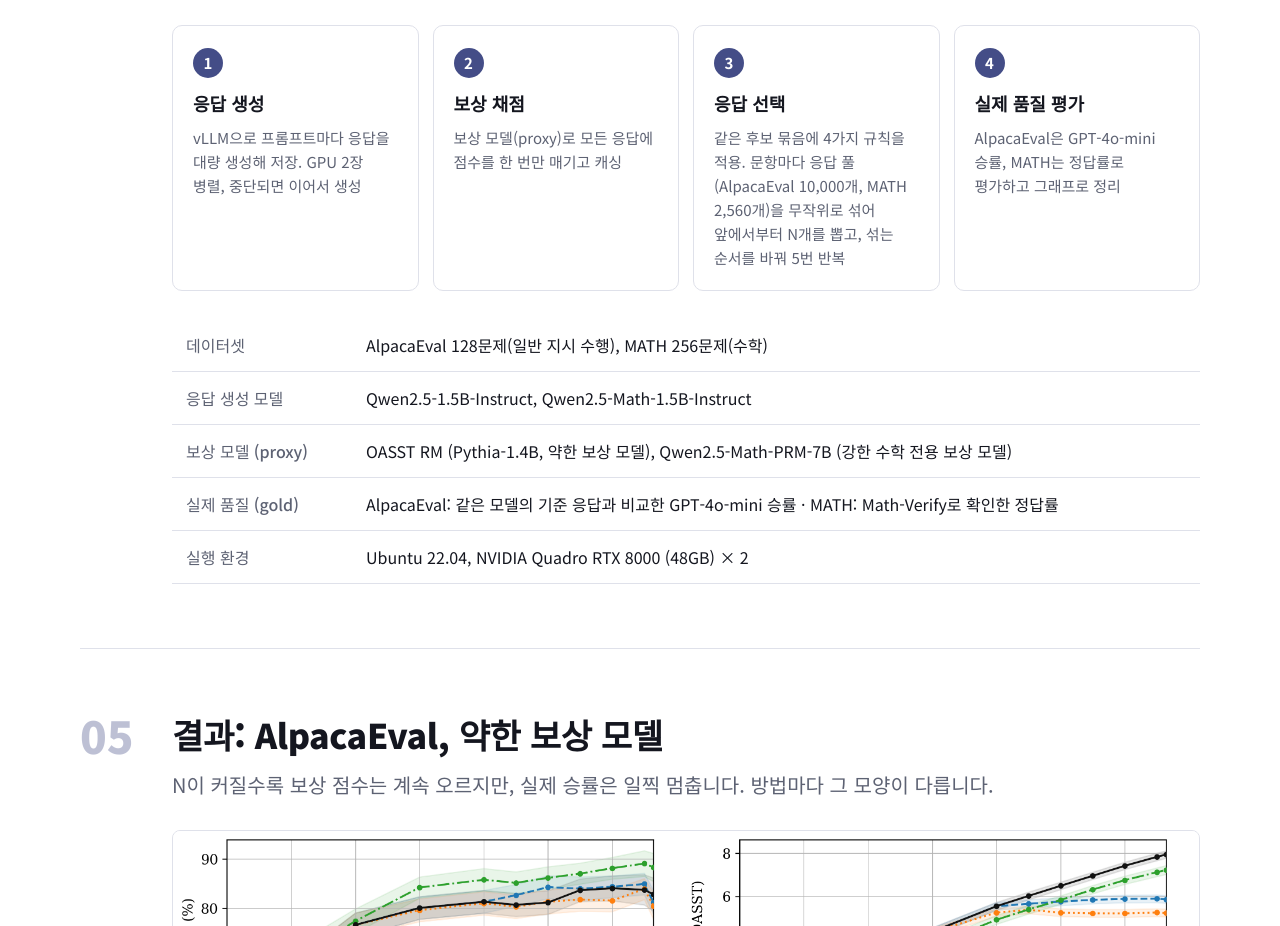
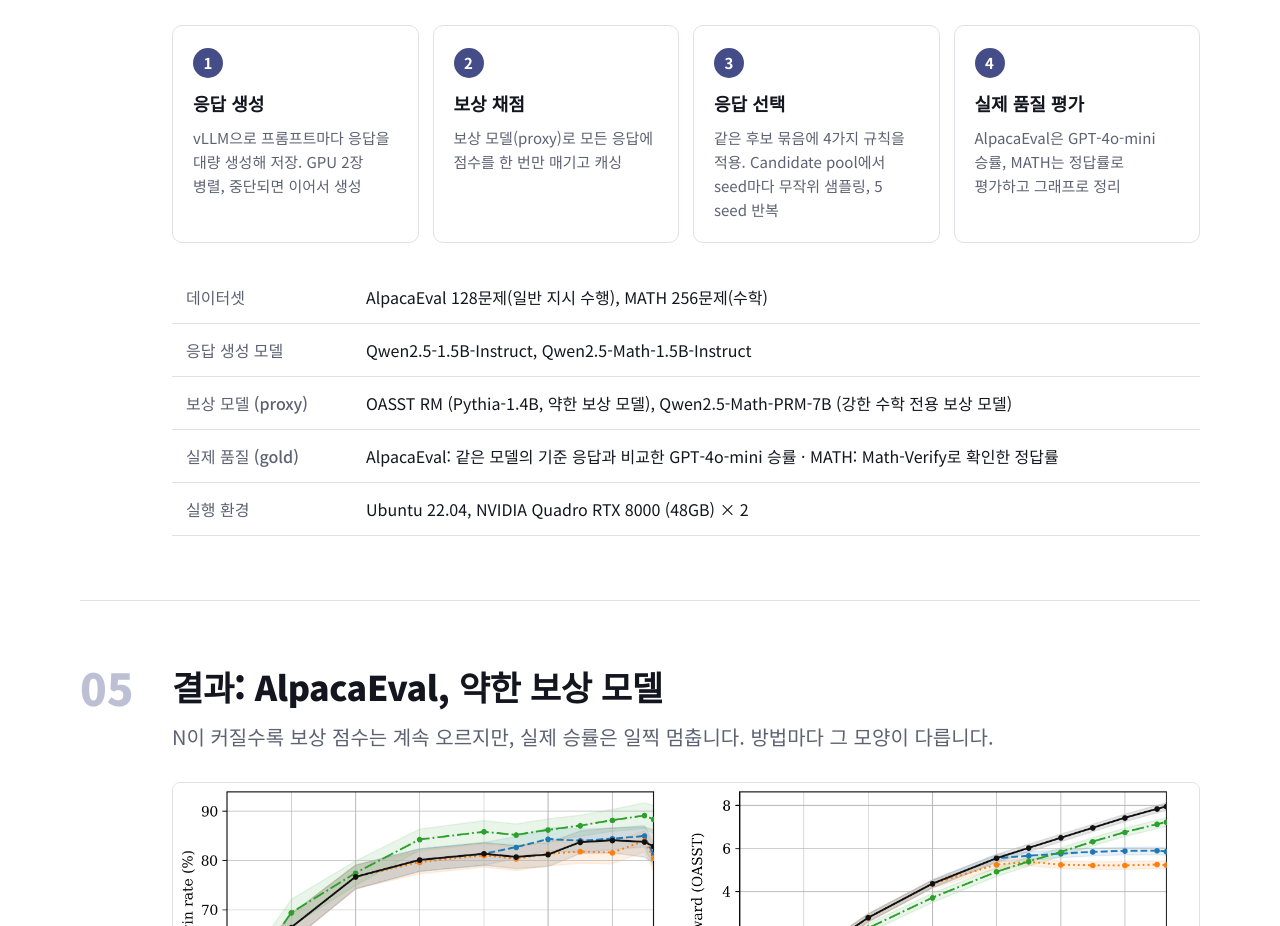
Before and after one commit to changmin-jen/changmin-jen.github.io, a plain HTML site: page capstone.html in a window 1280 px wide. Shown: the part 3349-4275 px from the top of the page. Drawn offline with Linux system fonts and the light colour scheme.

Commit message:
Exhibition page: shorten candidate sampling note
Co-Authored-By: Claude Opus 5.5 <noreply@anthropic.com>
Claude-Session: https://claude.ai/code/session_01RsoNj1QZTnCuFrZ6RFM3K3

```diff
--- a/capstone.html
+++ b/capstone.html
@@ -307,7 +307,7 @@ footer { border-top:1px solid var(--line); padding:28px 0 40px; color:var(--mute
       <div class="pipeline">
         <div class="step"><h3>응답 생성</h3><p>vLLM으로 프롬프트마다 응답을 대량 생성해 저장. GPU 2장 병렬, 중단되면 이어서 생성</p></div>
         <div class="step"><h3>보상 채점</h3><p>보상 모델(proxy)로 모든 응답에 점수를 한 번만 매기고 캐싱</p></div>
-        <div class="step"><h3>응답 선택</h3><p>같은 후보 묶음에 4가지 규칙을 적용. 문항마다 응답 풀(AlpacaEval 10,000개, MATH 2,560개)을 무작위로 섞어 앞에서부터 N개를 뽑고, 섞는 순서를 바꿔 5번 반복</p></div>
+        <div class="step"><h3>응답 선택</h3><p>같은 후보 묶음에 4가지 규칙을 적용. Candidate pool에서 seed마다 무작위 샘플링, 5 seed 반복</p></div>
         <div class="step"><h3>실제 품질 평가</h3><p>AlpacaEval은 GPT-4o-mini 승률, MATH는 정답률로 평가하고 그래프로 정리</p></div>
       </div>
       <table class="setup">
```
